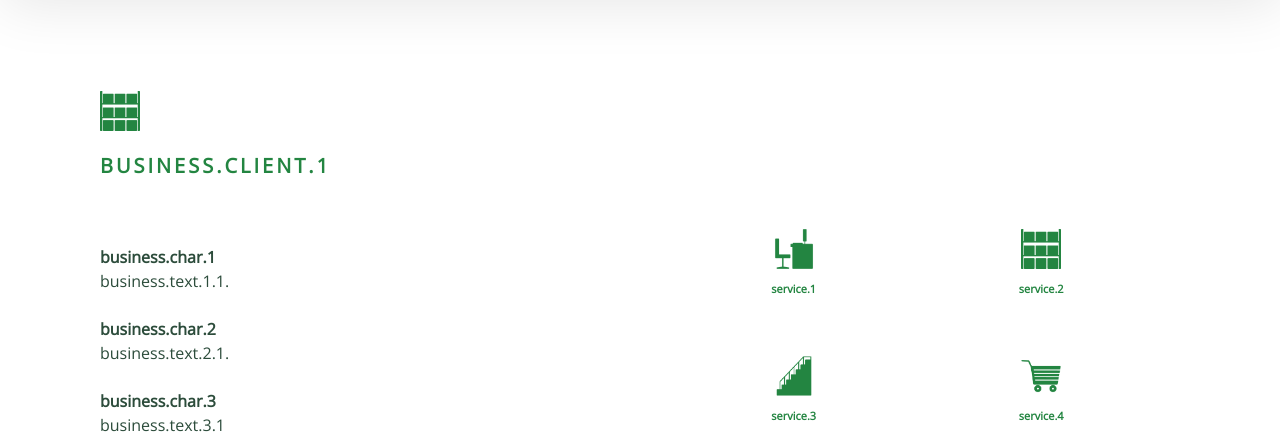
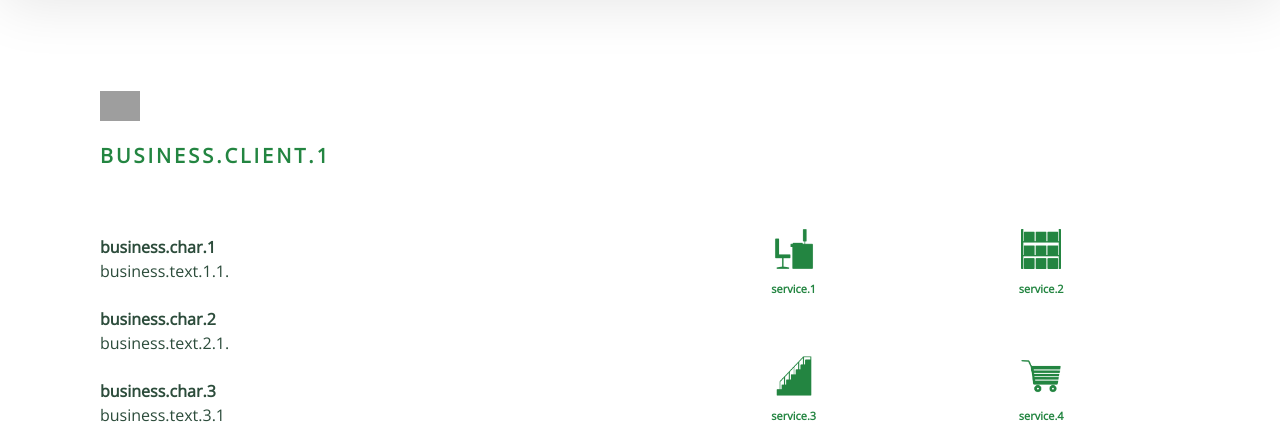
Before and after one commit to sanderlepik/krausberg-django, a Django app: page /business/ in a window 1280 px wide. Shown: the part 89-524 px from the top of the page. Run offline with Django 3.2, Linux system fonts and the light colour scheme; some libraries are stand-ins or nearby versions; grey boxes are pictures that could not be loaded.

Commit message:
private and business icons

```diff
--- a/krausberg_website/templates/business.html
+++ b/krausberg_website/templates/business.html
@@ -42,7 +42,7 @@
                 <div class="col-md-12">
                     <div>
                         <img class="service-heading-icon"
-                             src="{% static 'img/services/service-2.png'%}">
+                             src="{% static 'img/services/business-icon.png'%}">
                     </div>
                 </div>
             </div>
--- a/krausberg_website/templates/private.html
+++ b/krausberg_website/templates/private.html
@@ -42,7 +42,7 @@
                 <div class="col-md-12">
                     <div>
                         <img class="service-heading-icon"
-                             src="{% static 'img/services/service-2.png'%}">
+                             src="{% static 'img/services/private-icon.png'%}">
                     </div>
                 </div>
             </div>
```
